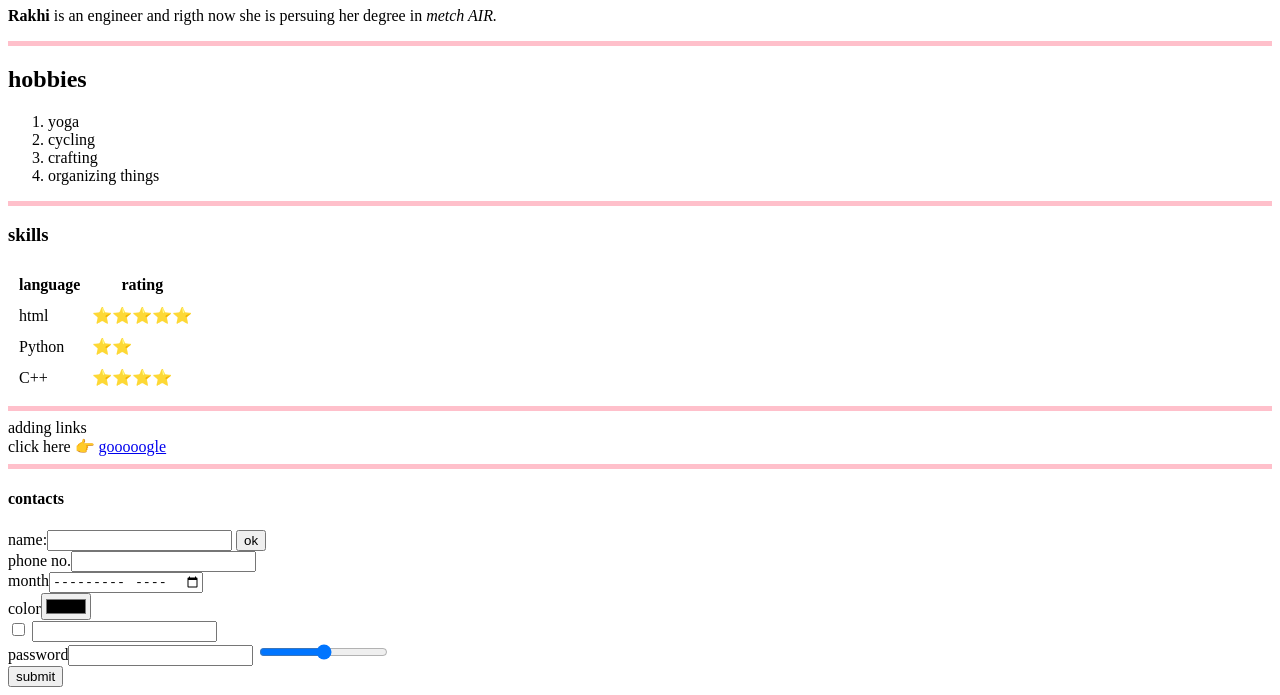
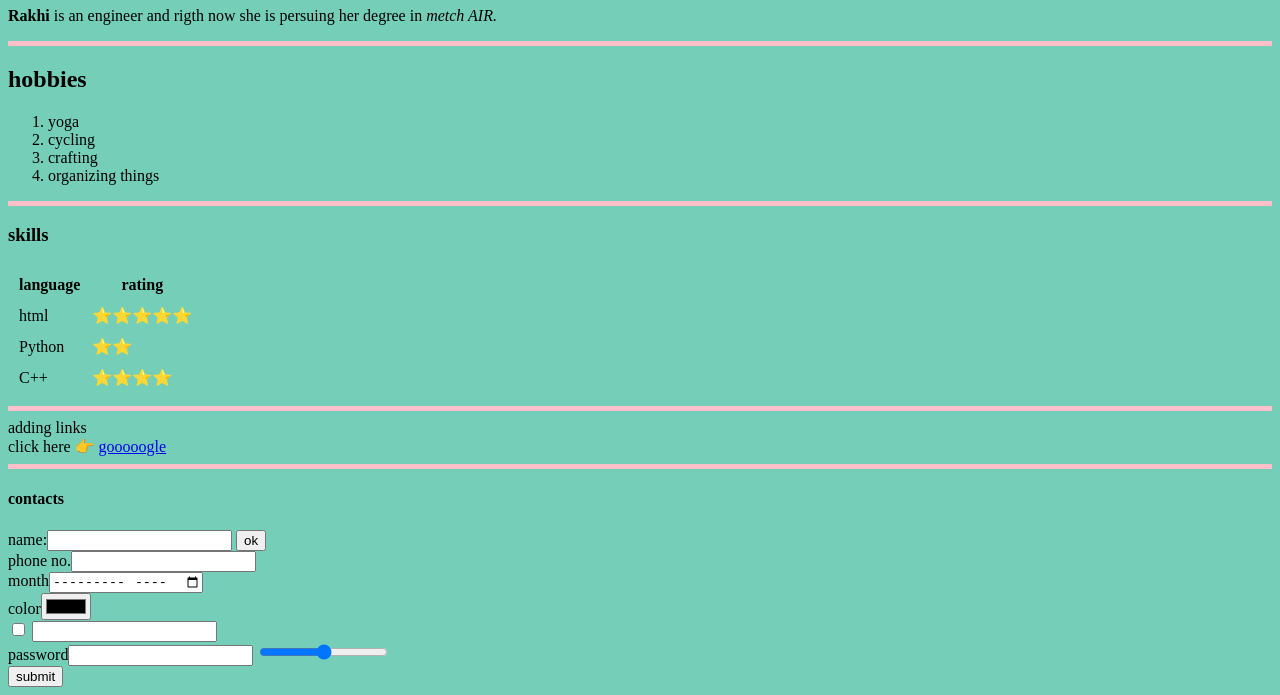
Before and after one commit to rakhi-dot-bat/webpagepractice, a plain HTML site: page index.html in a window 1280 px wide. Shown: the part 186-881 px from the top of the page. Drawn offline with Linux system fonts and the light colour scheme.

Commit message:
Update index.html

```diff
--- a/index.html
+++ b/index.html
@@ -6,7 +6,7 @@
   <title></title>
 </head>
 
-<body style=background-color="75cfb8";>
+<body style=background-color:#75cfb8;>
   <img src="rakhiphoto.jpeg" alt="my photo" width="100" height="100">
   <h1>❤Rakhi Achuwan</h1>
   <p>
```
